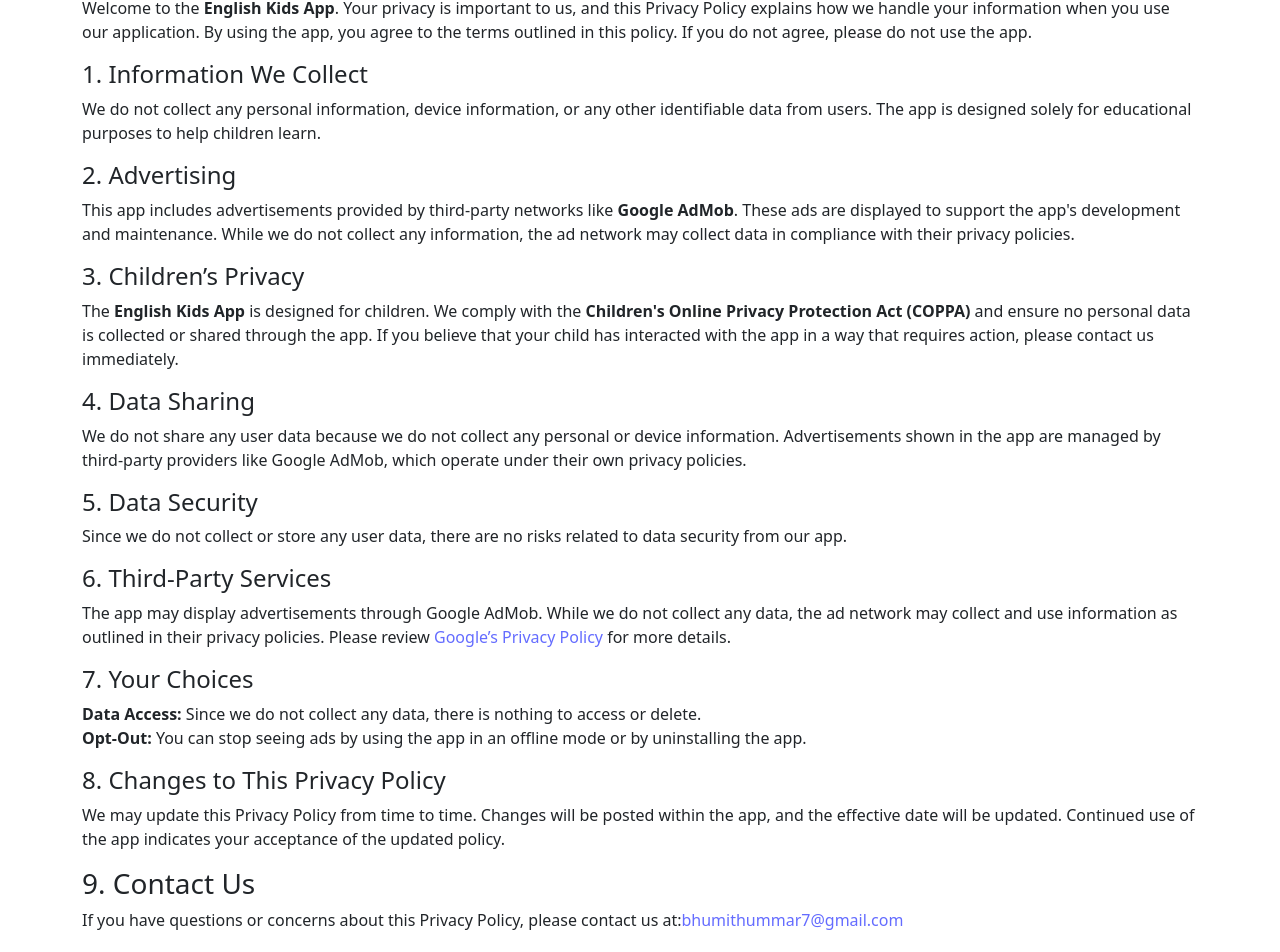
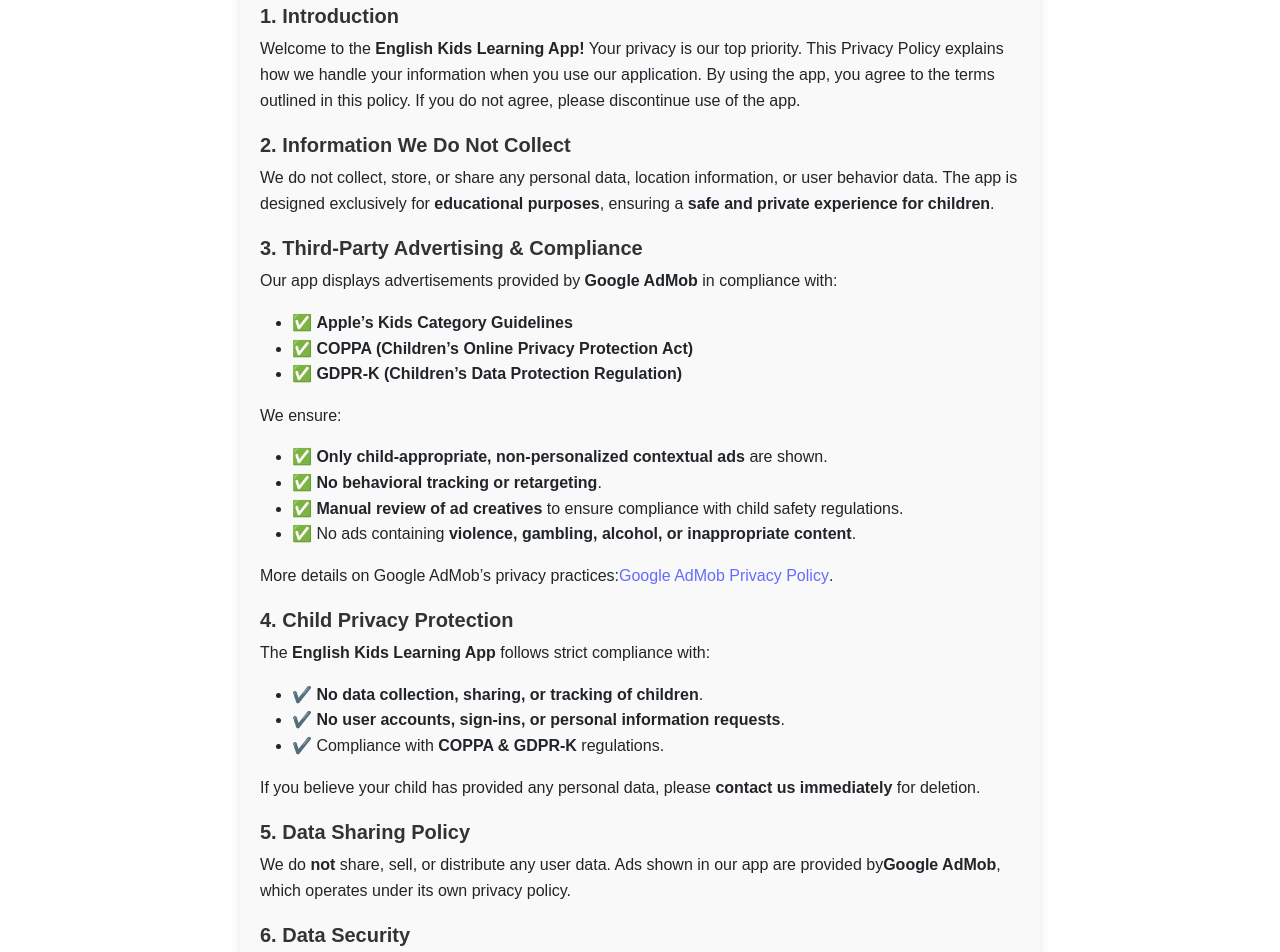
Before and after one commit to bhumithummar7/EnglishKidsLearningApp_Web, a React (Vite) app: page /privacy-policy in a window 1280 px wide. Shown: the part 74-1026 px from the top of the page. Built offline with nearby package versions, Linux system fonts and the light colour scheme.

Commit message:
- change privacy policy

```diff
--- a/src/App.css
+++ b/src/App.css
@@ -1,5 +1,5 @@
 #root {
   max-width: 1280px;
   margin: 0 auto;
-  text-align: center;
+  /* text-align: center; */
 }
--- a/src/Pages/Home.jsx
+++ b/src/Pages/Home.jsx
@@ -9,7 +9,7 @@
   return (
     <div
       className="card shadow-lg p-4 rounded-4 border-0 my-4"
-      style={{ background: "#F8F9FA" }}>
+      style={{ background: "#F8F9FA" , textAlign: "center"}}>
       <img
         src={logo}
         alt="logo English Kids Learning App"
--- a/src/Pages/PrivacyPolicy.jsx
+++ b/src/Pages/PrivacyPolicy.jsx
@@ -1,66 +1,121 @@
-import React, { Component } from "react";
+import React from "react";
 
-class PrivacyPolicy extends Component {
-  render() {
+const PrivacyPolicy = () => {
   return (
-      <div className="container mt-4 text-start">
-        <h2 className="text-secondary">🔒 Privacy Policy</h2>
+    <div
+    style={styles.container}>
+      <h2 style={styles.heading}>🔒 Privacy Policy</h2>
+
+      <h2 style={styles.subHeading}>1. Introduction</h2>
       <p>
-          Welcome to the <strong>English Kids App</strong>. Your privacy is important to us, and this Privacy Policy explains how we handle your information when you use our application. By using the app, you agree to the terms outlined in this policy. If you do not agree, please do not use the app.
+        Welcome to the <strong>English Kids Learning App!</strong> Your privacy is our top priority.
+        This Privacy Policy explains how we handle your information when you use our application.
+        By using the app, you agree to the terms outlined in this policy. If you do not agree, please discontinue use of the app.
       </p>
 
-        <h4>1. Information We Collect</h4>
+      <h2 style={styles.subHeading}>2. Information We Do Not Collect</h2>
       <p>
-          We do not collect any personal information, device information, or any other identifiable data from users. The app is designed solely for educational purposes to help children learn.
+        We do not collect, store, or share any personal data, location information, or user behavior data.
+        The app is designed exclusively for <strong>educational purposes</strong>, ensuring a
+        <strong> safe and private experience for children</strong>.
       </p>
 
-        <h4>2. Advertising</h4>
+      <h2 style={styles.subHeading}>3. Third-Party Advertising & Compliance</h2>
       <p>
-          This app includes advertisements provided by third-party networks like <strong>Google AdMob</strong>. These ads are displayed to support the app's development and maintenance. While we do not collect any information, the ad network may collect data in compliance with their privacy policies.
+        Our app displays advertisements provided by <strong>Google AdMob</strong> in compliance with:
+      </p>
+      <ul>
+        <li>✅ <strong>Apple’s Kids Category Guidelines</strong></li>
+        <li>✅ <strong>COPPA (Children’s Online Privacy Protection Act)</strong></li>
+        <li>✅ <strong>GDPR-K (Children’s Data Protection Regulation)</strong></li>
+      </ul>
+      <p>
+        We ensure:
+      </p>
+      <ul>
+        <li>✅ <strong>Only child-appropriate, non-personalized contextual ads</strong> are shown.</li>
+        <li>✅ <strong>No behavioral tracking or retargeting</strong>.</li>
+        <li>✅ <strong>Manual review of ad creatives</strong> to ensure compliance with child safety regulations.</li>
+        <li>✅ No ads containing <strong>violence, gambling, alcohol, or inappropriate content</strong>.</li>
+      </ul>
+      <p>
+        More details on Google AdMob’s privacy practices:
+        <a href="https://policies.google.com/technologies/ads" target="_blank">Google AdMob Privacy Policy</a>.
       </p>
 
-        <h4>3. Children’s Privacy</h4>
+      <h2 style={styles.subHeading}>4. Child Privacy Protection</h2>
       <p>
-          The <strong>English Kids App</strong> is designed for children. We comply with the <strong>Children's Online Privacy Protection Act (COPPA)</strong> and ensure no personal data is collected or shared through the app. If you believe that your child has interacted with the app in a way that requires action, please contact us immediately.
+        The <strong>English Kids Learning App</strong> follows strict compliance with:
+      </p>
+      <ul>
+        <li>✔️ <strong>No data collection, sharing, or tracking of children</strong>.</li>
+        <li>✔️ <strong>No user accounts, sign-ins, or personal information requests</strong>.</li>
+        <li>✔️ Compliance with <strong>COPPA & GDPR-K</strong> regulations.</li>
+      </ul>
+      <p>
+        If you believe your child has provided any personal data, please <strong>contact us immediately</strong> for deletion.
       </p>
 
-        <h4>4. Data Sharing</h4>
+      <h2 style={styles.subHeading}>5. Data Sharing Policy</h2>
       <p>
-          We do not share any user data because we do not collect any personal or device information. Advertisements shown in the app are managed by third-party providers like Google AdMob, which operate under their own privacy policies.
+        We do <strong>not</strong> share, sell, or distribute any user data. Ads shown in our app are provided by
+        <strong>Google AdMob</strong>, which operates under its own privacy policy.
       </p>
 
-        <h4>5. Data Security</h4>
+      <h2 style={styles.subHeading}>6. Data Security</h2>
       <p>
-          Since we do not collect or store any user data, there are no risks related to data security from our app.
+        Since our app <strong>does not collect or store any personal data</strong>, there are no security risks related to user data.
       </p>
 
-        <h4>6. Third-Party Services</h4>
+      <h2 style={styles.subHeading}>7. Third-Party Services</h2>
       <p>
-          The app may display advertisements through Google AdMob. While we do not collect any data, the ad network may collect and use information as outlined in their privacy policies. Please review <a href="https://policies.google.com/privacy" target="_blank" rel="noopener noreferrer">Google’s Privacy Policy</a> for more details.
+        The app displays advertisements through <strong>Google AdMob</strong>. While we do not collect any data,
+        Google AdMob may collect and use information as outlined in their privacy policies.
+        Please review <a href="https://policies.google.com/privacy" target="_blank">Google’s Privacy Policy</a>.
       </p>
 
-        <h4>7. Your Choices</h4>
+      <h2 style={styles.subHeading}>8. Changes to This Privacy Policy</h2>
       <p>
-          <strong>Data Access:</strong> Since we do not collect any data, there is nothing to access or delete.
-          <br />
-          <strong>Opt-Out:</strong> You can stop seeing ads by using the app in an offline mode or by uninstalling the app.
+        We may update this Privacy Policy periodically. Any changes will be posted within the app,
+        and the <strong>effective date</strong> will be updated. Continued use of the app after any modifications
+        indicates acceptance of the updated policy.
       </p>
 
-        <h4>8. Changes to This Privacy Policy</h4>
+      <h2 style={styles.subHeading}>9. Contact Us</h2>
       <p>
-          We may update this Privacy Policy from time to time. Changes will be posted within the app, and the effective date will be updated. Continued use of the app indicates your acceptance of the updated policy.
+        If you have any questions or concerns about this Privacy Policy, please contact us:
       </p>
+      <p><strong>📧 Email:</strong> <a href="mailto:bhumithummar7@gmail.com">bhumithummar7@gmail.com</a></p>
 
-        <h3>9. Contact Us</h3>
       <p>
-          If you have questions or concerns about this Privacy Policy, please contact us at:
-          <a href="mailto:bhumithummar7@gmail.com">bhumithummar7@gmail.com</a>
+        Thank you for using the <strong>English Kids Learning App</strong>. We are committed to providing a
+        safe and educational experience for children.
       </p>
-
-        <p>Thank you for using the <strong>English Kids App</strong>. Your trust is important to us, and we are committed to providing a safe and educational experience for children.</p>
     </div>
   );
+};
+
+const styles = {
+  container: {
+    maxWidth: "800px",
+    margin: "0 auto",
+    padding: "20px",
+    backgroundColor: "#f9f9f9",
+    borderRadius: "10px",
+    boxShadow: "0px 0px 10px rgba(0, 0, 0, 0.1)",
+    fontFamily: "Arial, sans-serif",
+    lineHeight: "1.6"
+  },
+  heading: {
+    textAlign: "center",
+    color: "#333"
+  },
+  subHeading: {
+    color: "#333",
+    fontSize: "20px",
+    fontWeight: "bold",
+    marginTop: "20px"
   }
-}
+};
 
 export default PrivacyPolicy;
```
Lines whose indentation alone changed are shown as unchanged.
